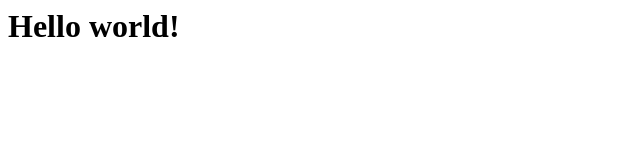
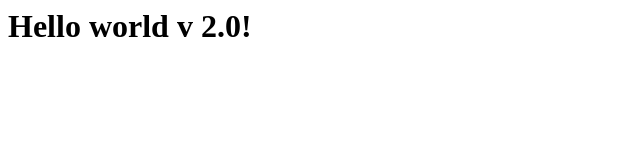
Before and after one commit to mmsmartin/SecondTestProject, a plain HTML site: page index.html in a window 1280 px wide. Shown: the whole page, without its empty margins (0-640 px from the left). Drawn offline with Linux system fonts and the light colour scheme.

Commit message:
Modify with version 2

```diff
--- a/index.html
+++ b/index.html
@@ -3,6 +3,6 @@
     <title>My second project</title>
   </head>
   <body>
-    <h1>Hello world!</h1>
+    <h1>Hello world v 2.0!</h1>
   </body>
 </html>
```
